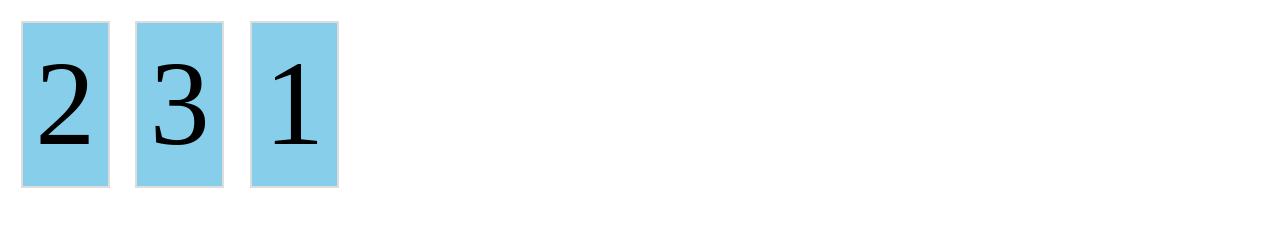
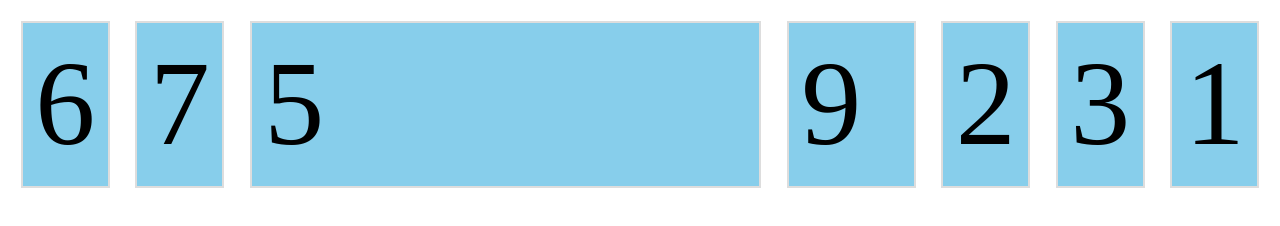
Before and after one commit to keerthana1010/react, a plain HTML site: page flexbox.html in a window 1280 px wide. Drawn offline with Linux system fonts and the light colour scheme.

Commit message:
Add files via upload

```diff
--- a/flexbox.html
+++ b/flexbox.html
@@ -30,6 +30,10 @@
 			<div style="order:3">1</div>
 			<div style="order:1">2</div>
 			<div style="order:2">3</div>
+			<div>6</div>
+			<div>7</div>
+			<div style="flex-grow:1">5</div>
+			<div style="flex-basis: 100px">9</div>
 		</div>
 
 
```
